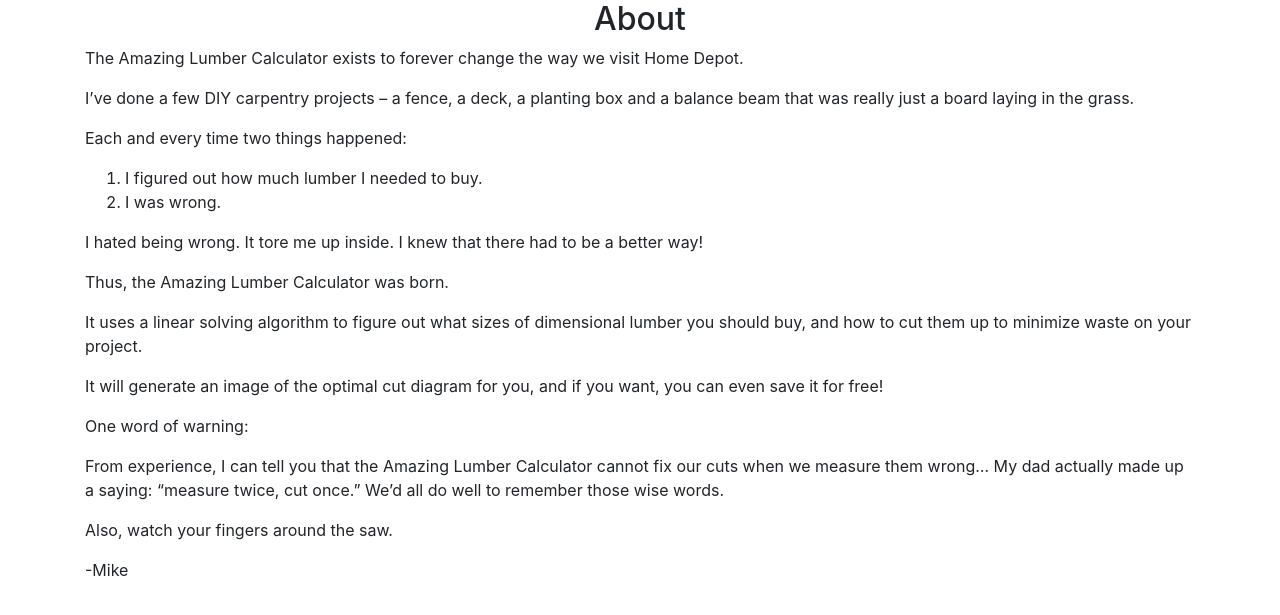
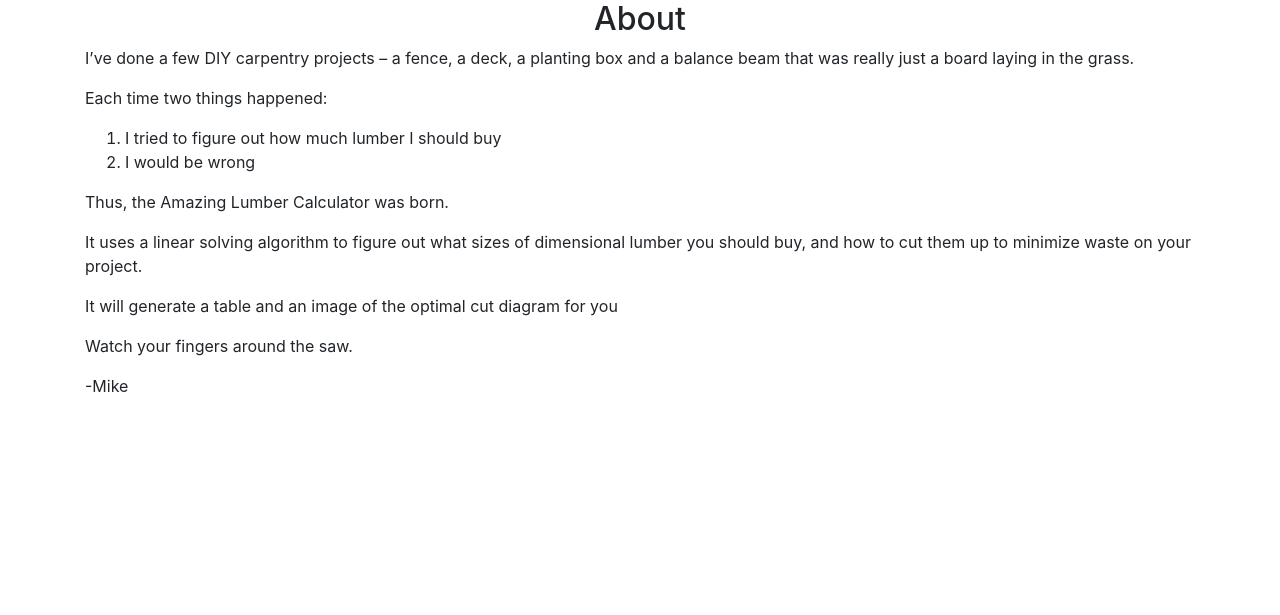
Before and after one commit to mjshehan/lumber-calculator-python, a Flask app: page /about in a window 1280 px wide. Shown: the part 56-671 px from the top of the page. Run offline with Flask 3, Linux system fonts and the light colour scheme; some libraries are stand-ins or nearby versions.

Commit message:
updated about page

```diff
--- a/website/templates/about.html
+++ b/website/templates/about.html
@@ -2,19 +2,15 @@
 {% block title %}About{% endblock %}
 {% block content %}
     <h2 align="center">About</h2>
-    <p>The Amazing Lumber Calculator exists to forever change the way we visit Home Depot.</p>
     <p>I’ve done a few DIY carpentry projects – a fence, a deck, a planting box and a balance beam that was really just a board laying in the grass.</p>
-    <p>Each and every time two things happened:</p>
+    <p>Each time two things happened:</p>
     <ol>
-        <li>I figured out how much lumber I needed to buy.</li>
-        <li>I was wrong.</li>
+        <li>I tried to figure out how much lumber I should buy</li>
+        <li>I would be wrong</li>
     </ol>
-    <p>I hated being wrong.  It tore me up inside.  I knew that there had to be a better way!</p>
     <p>Thus, the Amazing Lumber Calculator was born.</p>
     <p>It uses a linear solving algorithm to figure out what sizes of dimensional lumber you should buy, and how to cut them up to minimize waste on your project.</p>
-    <p>It will generate an image of the optimal cut diagram for you, and if you want, you can even save it for free!</p>
-    <p>One word of warning:</p>
-    <p>From experience, I can tell you that the Amazing Lumber Calculator cannot fix our cuts when we measure them wrong… My dad actually made up a saying: “measure twice, cut once.”  We’d all do well to remember those wise words.</p>
-    <p>Also, watch your fingers around the saw.</p>
+    <p>It will generate a table and an image of the optimal cut diagram for you</p>
+    <p>Watch your fingers around the saw.</p>
     <p>-Mike</p>
 {% endblock %}
```
